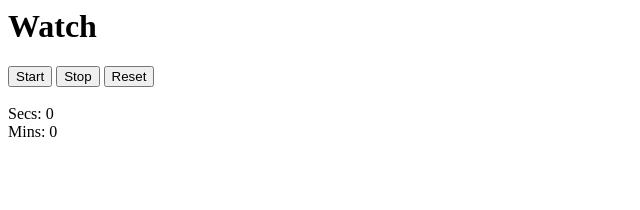
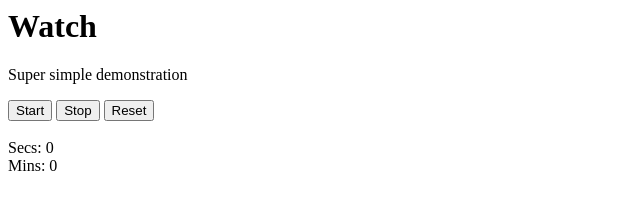
Before and after one commit to opensoars/watch, a plain HTML site: page index.html in a window 1280 px wide. Shown: the whole page, without its empty margins (0-640 px from the left). Drawn offline with Linux system fonts and the light colour scheme.

Commit message:
HTML update

```diff
--- a/index.html
+++ b/index.html
@@ -6,16 +6,23 @@
 </head>
 <body>
 
+  <header>
     <h1>Watch</h1>
+    <p>Super simple demonstration</p>
+  </header>
 
+  <section>
     <button id='start'>Start</button>
     <button id='stop'>Stop</button>
     <button id='reset'>Reset</button>
+  </section>
 
-  <br><br>
+  <br>
 
+  <section>
     Secs: <span id='secs'>0</span><br>
     Mins: <span id='mins'>0</span><br>
+  </section>
 
   <script src='js/main.js'></script>
 
```
Lines whose indentation alone changed are shown as unchanged.
